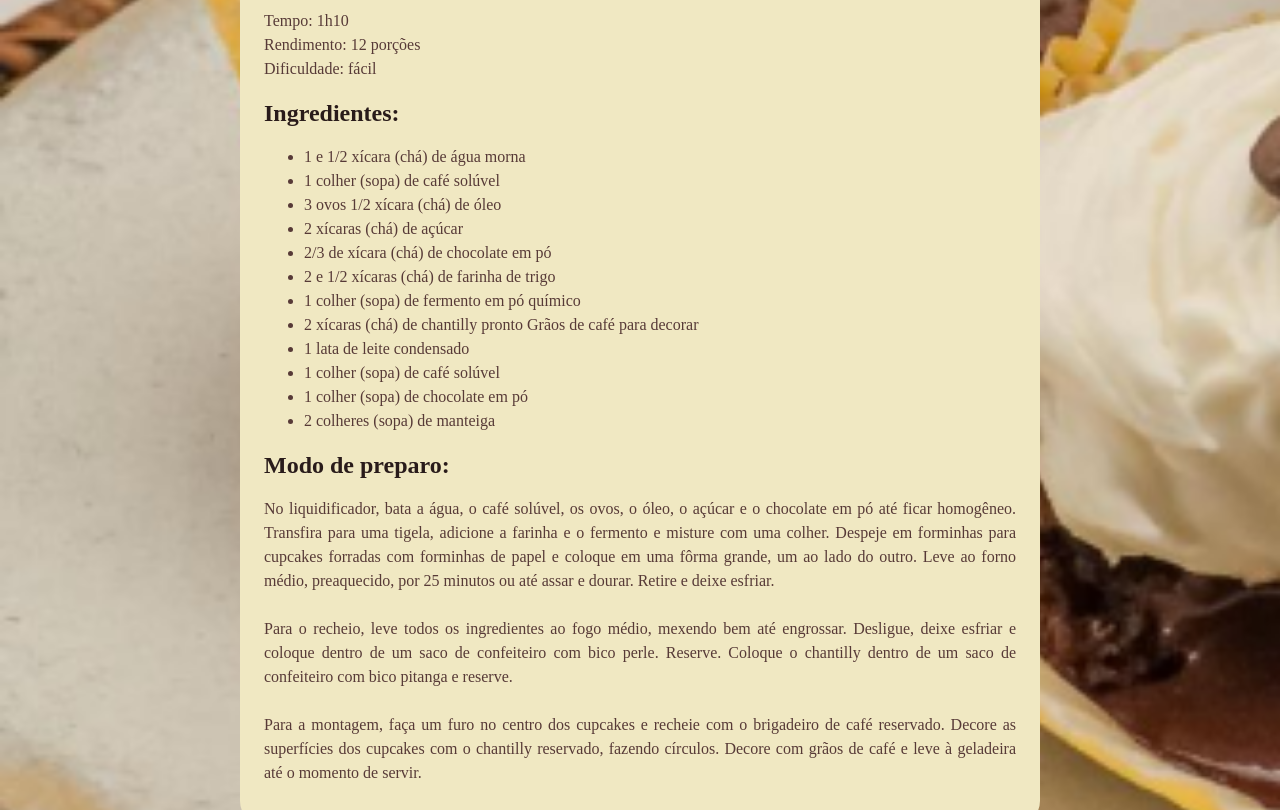
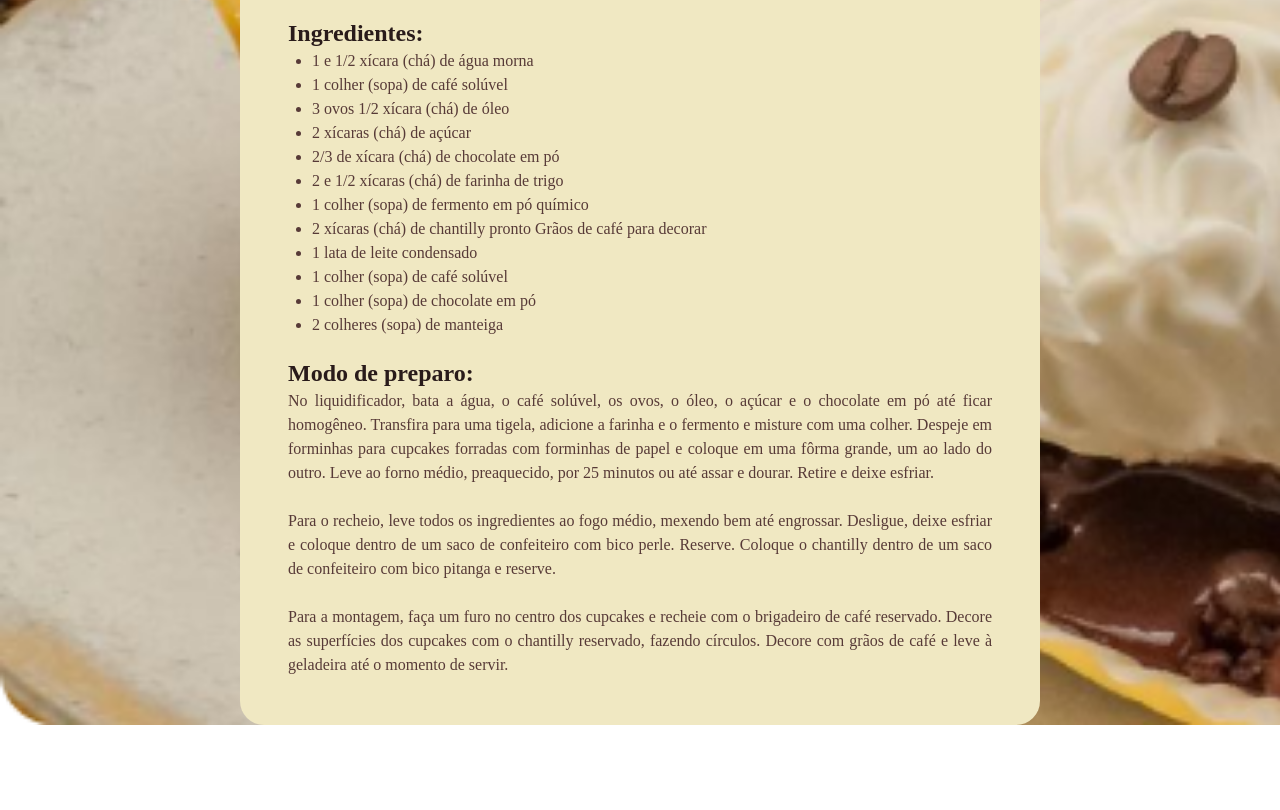
Before and after one commit to kirschzao/CupCakeTest, a plain HTML site: page index.html in a window 1280 px wide. Shown: the part 656-1466 px from the top of the page. After the commit the page ends 1381 px from the top, so only its background shows below. Drawn offline with Linux system fonts and the light colour scheme; a web font is replaced by a local one.

Commit message:
Ajeitando pixels

```diff
--- a/StyleCupcake.css
+++ b/StyleCupcake.css
@@ -16,20 +16,52 @@
   width: 800px;
   max-width: 800px;
   border-radius: 24px;
-  margin: 48px auto;
+  margin:auto;
 }
 
 p{
   text-align: justify;
 }
 
+#about p + p{
+  margin-top: 12px;
+}
+
+section + section{
+   margin-top: 24px;
+}
+
+main{
+  padding: 24px;
+}
+
 h1{
   color:#291B1A;
   line-height: 140%;
   font-size: 40px;
+  margin-bottom: 10px;
 }
 
 h2{
   color:#291B1A;
   font-size: 24px;
+  margin-bottom: 4px;
 }
+
+ul{
+  padding-left: 24px;
+}
+
+img{
+  margin-top: 0px;
+}
+
+h1 + img {
+  margin-top: 0px;
+}
+
+* {
+  margin: 0;
+  padding: 0;
+  box-sizing: border-box;
+}
```
